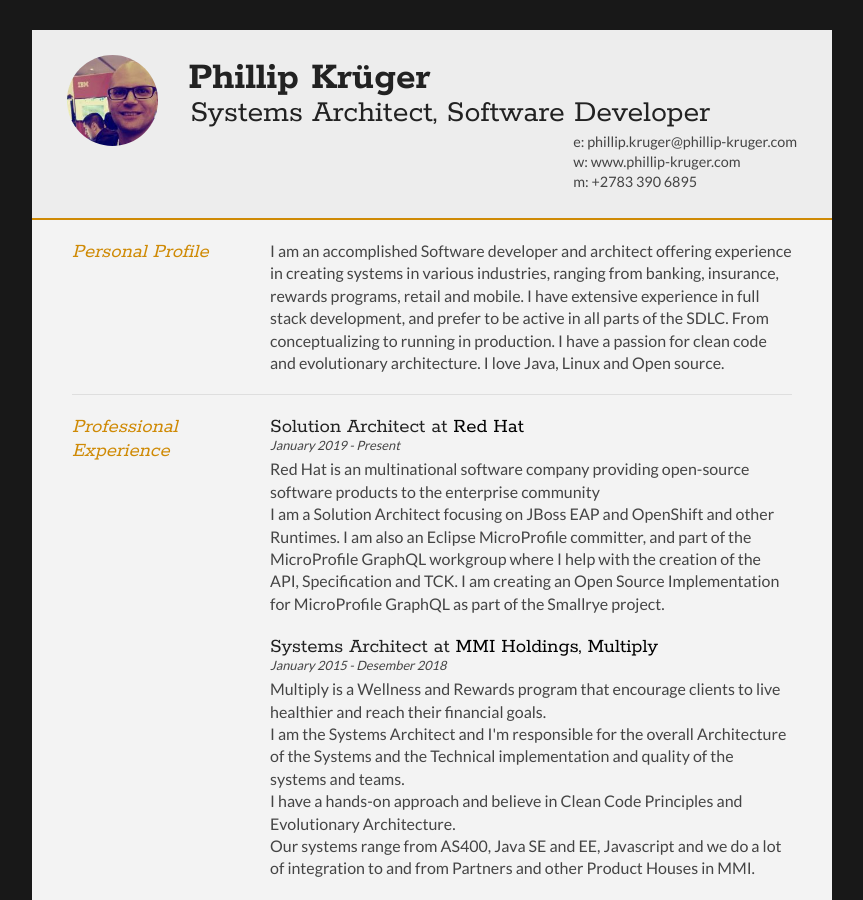
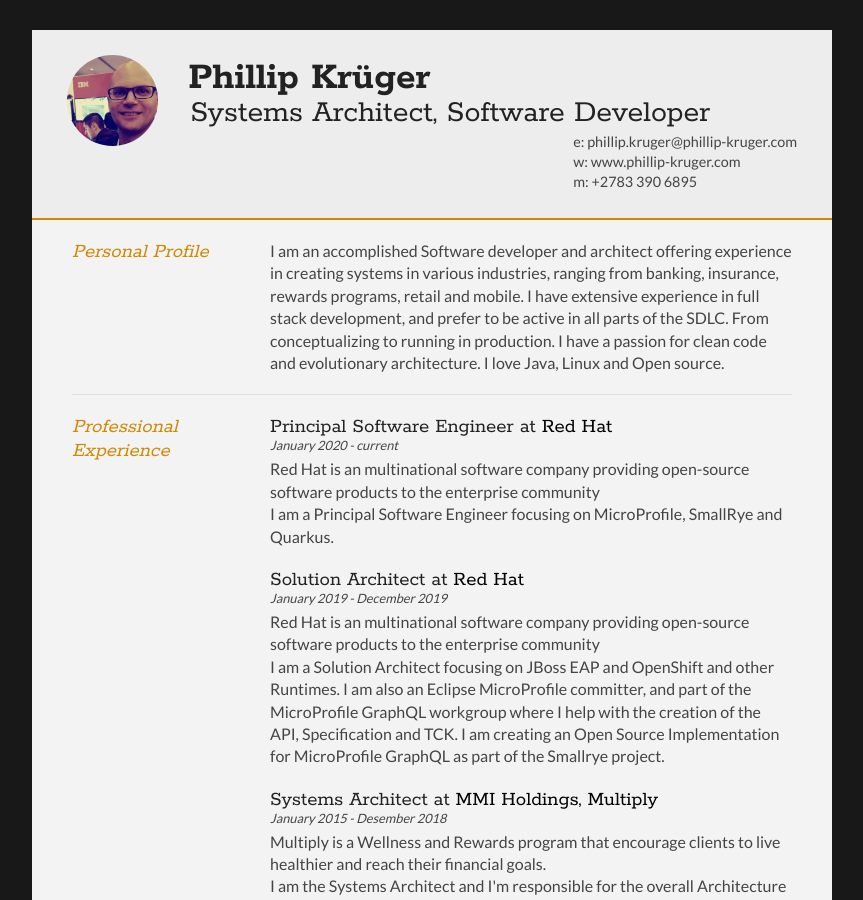
Before and after one commit to phillip-kruger/phillip-kruger.github.io, a Jekyll site: the page cv.html, which Jekyll copies as it is, in a window 1280 px wide and 900 px high. Shown: the whole window, without its empty margins (208-1071 px from the left). Built offline with Jekyll 4.4.1, drawn with Linux system fonts in a browser that asks for light colours.

Commit message:
cv Signed-off-by:Phillip Kruger <phillip.kruger@gmail.com>

```diff
--- a/cv.html
+++ b/cv.html
@@ -64,8 +64,17 @@
 
                     <div class="sectionContent">
                         <article>
+                            <h2>Principal Software Engineer at <a href="https://www.redhat.com" target="_blank">Red Hat</a></h2>
+                            <p class="subDetails">January 2020 - current</p>
+                            <p>
+                                Red Hat is an multinational software company providing open-source software products to the enterprise community<br/>
+                                I am a Principal Software Engineer focusing on MicroProfile, SmallRye and Quarkus.
+                            </p>
+                        </article>
+
+                        <article>
                             <h2>Solution Architect at <a href="https://www.redhat.com" target="_blank">Red Hat</a></h2>
-                            <p class="subDetails">January 2019 - Present</p>
+                            <p class="subDetails">January 2019 - December 2019</p>
                             <p>
                                 Red Hat is an multinational software company providing open-source software products to the enterprise community<br/>
                                 I am a Solution Architect focusing on JBoss EAP and OpenShift and other Runtimes. I am also an Eclipse MicroProfile committer, and part of the MicroProfile GraphQL
```
